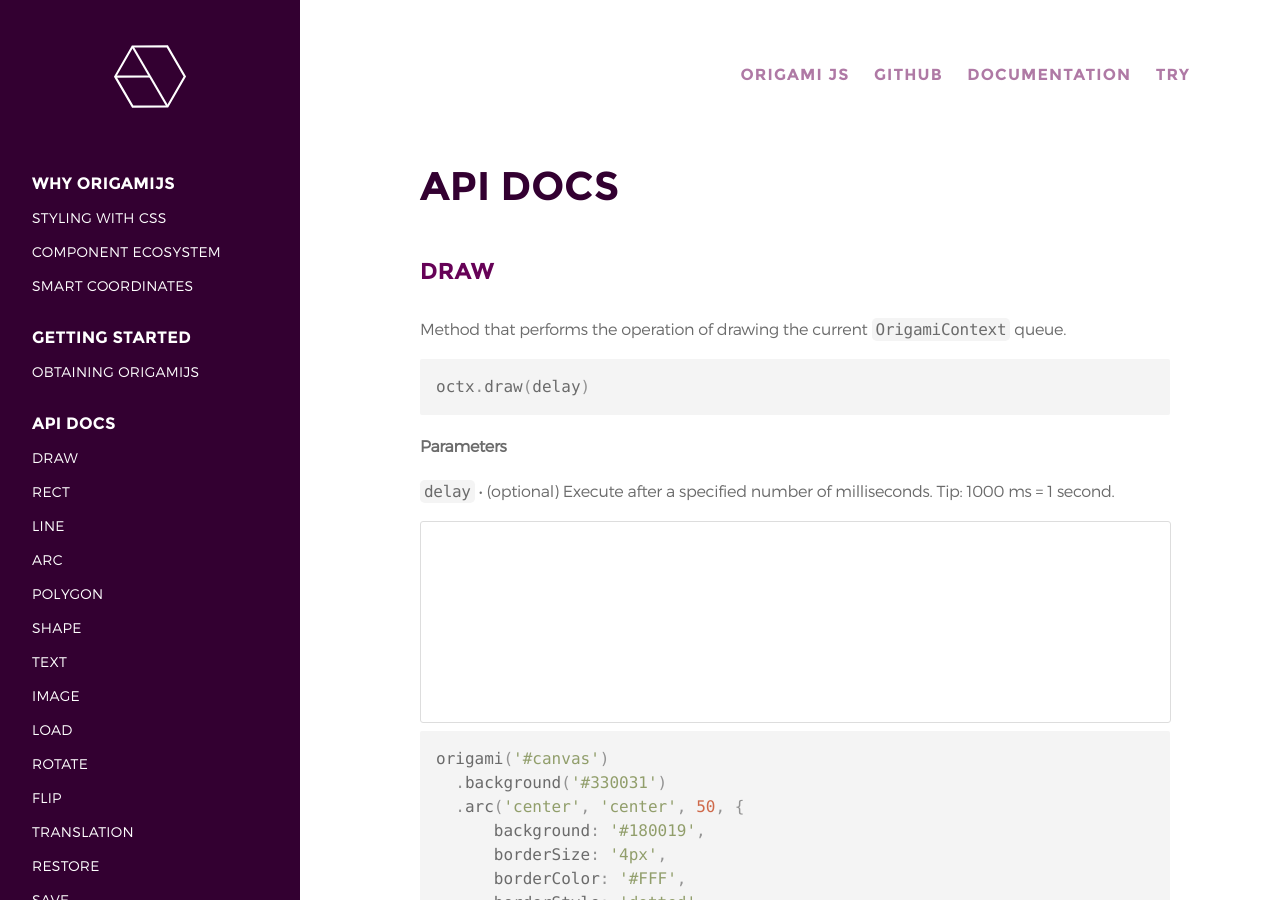
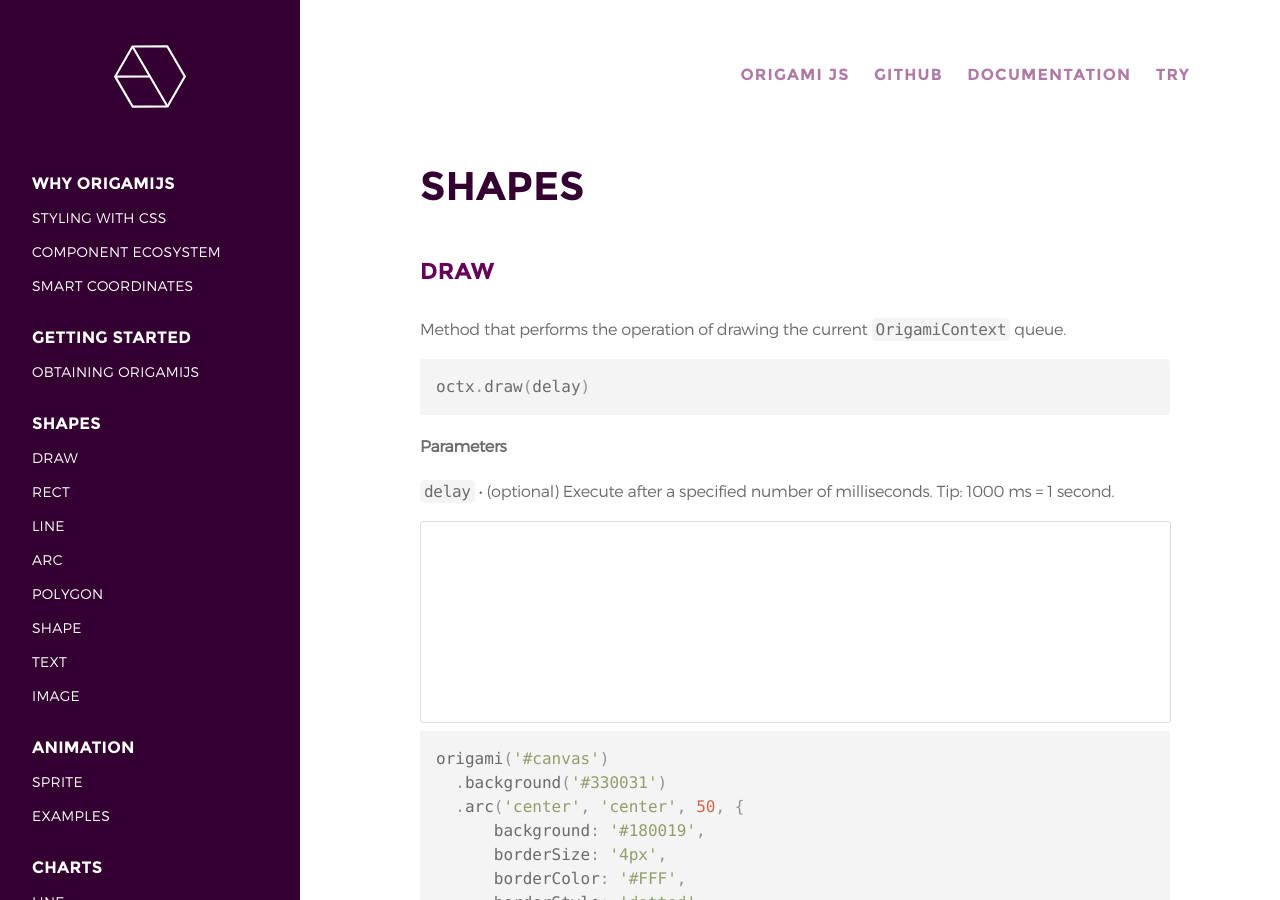
Before and after one commit to raphamorim/origamijs, a Jekyll site: the page built from _docs/3-shapes.md, in a window 1280 px wide and 900 px high. Built offline with Jekyll 4.4.1, drawn with Linux system fonts in a browser that asks for light colours.

Commit message:
updating docs

```diff
--- a/_docs/3-API-docs.md
+++ b/_docs/3-shapes.md
@@ -1,5 +1,5 @@
 ---
-title: API docs
+title: shapes
 topics:
   - draw
   - rect
@@ -9,18 +9,12 @@ topics:
   - shape
   - text
   - image
-  - load
-  - rotate
-  - flip
-  - translation
-  - restore
-  - save
 layout: docs
 order: 3
 description: Origamijs Basic Usage. Origamijs is a Powerful and Lightweight Library to create using HTML5 Canvas.
 ---
 
-# API Docs
+# Shapes
 
 ## Draw
 
--- a/_docs/4-animation.md
+++ b/_docs/4-animation.md
@@ -2,6 +2,7 @@
 title: animation
 layout: docs
 topics:
+  - sprite
   - examples
 order: 4
 description: Animation Guide - Origamijs is a Powerful and Lightweight Library to create using HTML5 Canvas
--- a/assets/scripts/origami.examples.js
+++ b/assets/scripts/origami.examples.js
@@ -1,4 +1,4 @@
-if (document.body.classList.contains('api-docs')) {
+if (document.body.classList.contains('shapes')) {
   origami('canvas#flip-image')
     .image('/assets/images/examples/megaman.png', 20, 50, 120, 120)
     .flip('horizontal')
```
Also changed, not shown: _docs/2-getting-started.md (+1 -1 lines).
